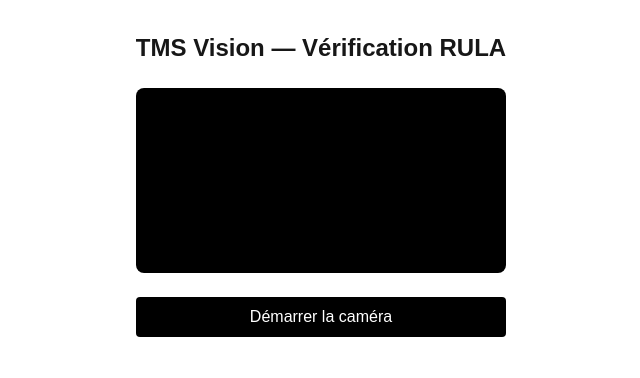
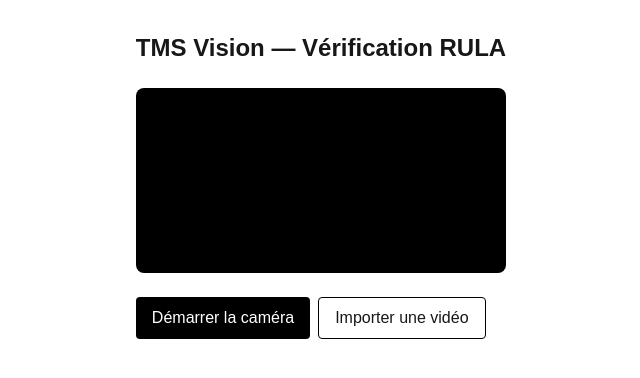
Before and after one commit to toussaintgarinat-crypto/tms-vision, a Next.js app in the folder web/: page / in a window 1280 px wide. Shown: the top 378 px of the page, without its empty margins (319-959 px from the left). Built offline with nearby package versions, Linux system fonts and the light colour scheme; no server answers.

Commit message:
feat: bouton d'import de fichier vidéo, alternative à la capture caméra

```diff
--- a/web/app/page.tsx
+++ b/web/app/page.tsx
@@ -28,8 +28,10 @@ export default function Home() {
   const recorderRef = useRef<MediaRecorder | null>(null);
   const chunksRef = useRef<Blob[]>([]);
   const recordingTimeoutRef = useRef<ReturnType<typeof setTimeout> | null>(null);
+  const fileInputRef = useRef<HTMLInputElement | null>(null);
 
   const [cameraReady, setCameraReady] = useState(false);
+  const [mode, setMode] = useState<"camera" | "upload" | null>(null);
   const [recording, setRecording] = useState(false);
   const [recordedFile, setRecordedFile] = useState<File | null>(null);
   const [side, setSide] = useState<Side>("right");
@@ -56,11 +58,21 @@ export default function Home() {
         videoPreviewRef.current.srcObject = stream;
       }
       setCameraReady(true);
+      setMode("camera");
     } catch {
       setError(
         "Impossible d'accéder à la caméra. Vérifiez les permissions du navigateur et que la page est servie en HTTPS ou localhost."
       );
     }
+  }
+
+  function handleFileSelected(event: React.ChangeEvent<HTMLInputElement>) {
+    const file = event.target.files?.[0];
+    if (!file) return;
+    setError(null);
+    setResult(null);
+    setMode("upload");
+    setRecordedFile(file);
   }
 
   function startRecording() {
@@ -164,10 +176,25 @@ export default function Home() {
         className="w-full rounded-lg bg-black"
       />
 
-      {!cameraReady && (
-        <button onClick={startCamera} className="rounded bg-black px-4 py-2 text-white">
-          Démarrer la caméra
-        </button>
+      {mode === null && (
+        <div className="flex gap-2">
+          <button onClick={startCamera} className="rounded bg-black px-4 py-2 text-white">
+            Démarrer la caméra
+          </button>
+          <button
+            onClick={() => fileInputRef.current?.click()}
+            className="rounded border border-black px-4 py-2"
+          >
+            Importer une vidéo
+          </button>
+          <input
+            ref={fileInputRef}
+            type="file"
+            accept="video/*"
+            className="hidden"
+            onChange={handleFileSelected}
+          />
+        </div>
       )}
 
       {cameraReady && !recording && (
```
